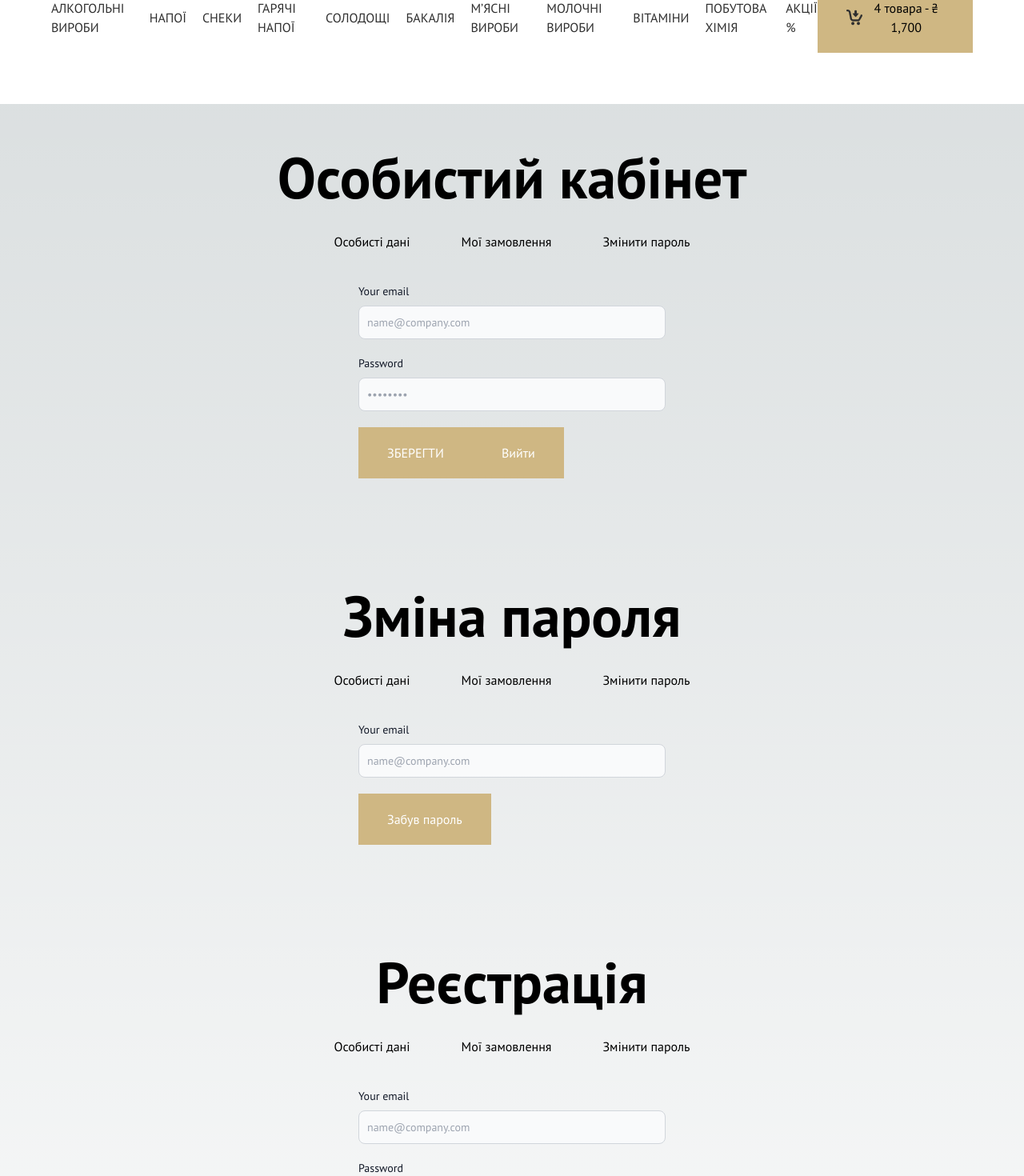
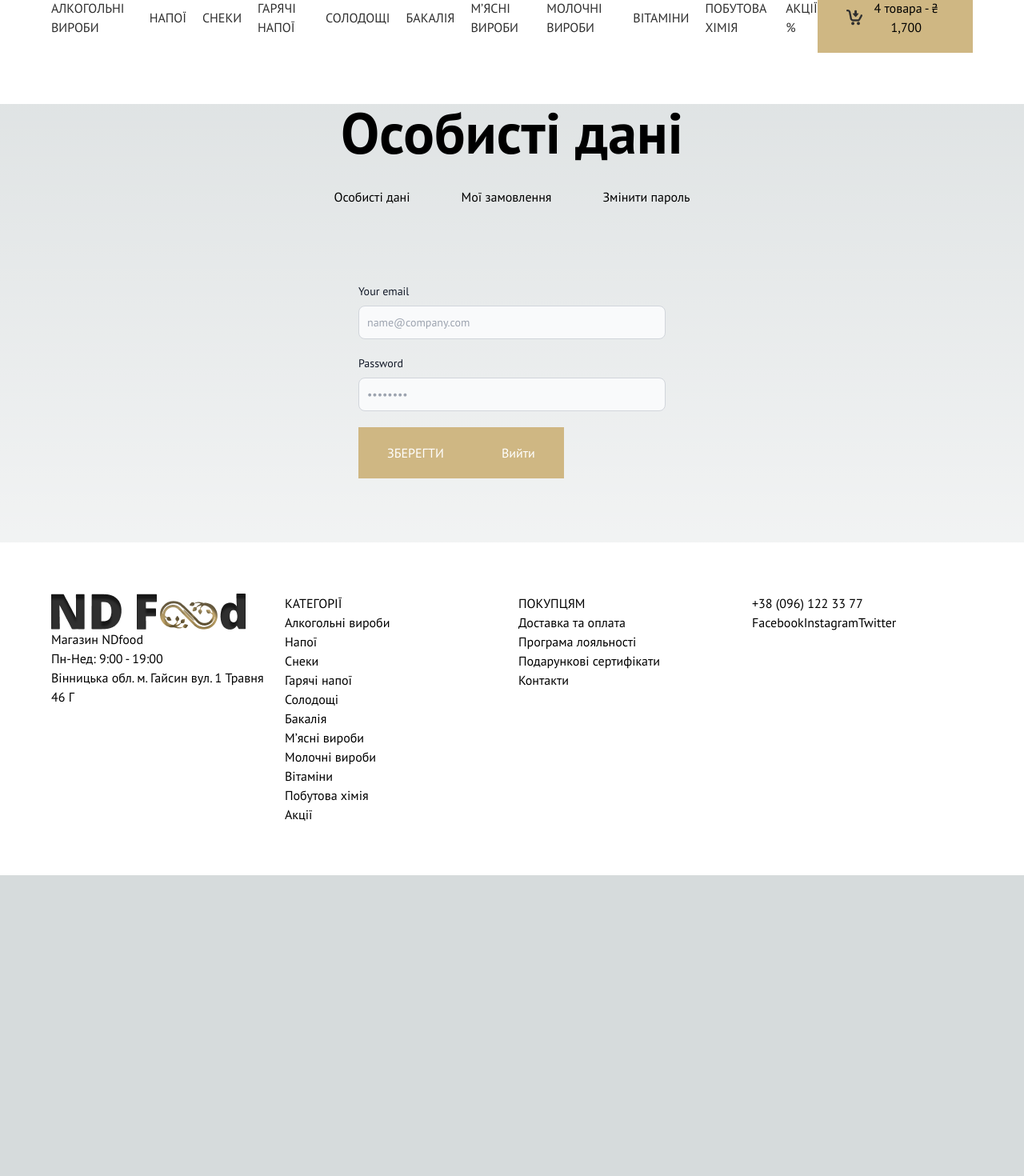
Before and after one commit to milkabaldi/ndfood, a Next.js app: page /profile in a window 1280 px wide. Shown: the part 174-1644 px from the top of the page at 80% size. After the commit the page ends 1268 px from the top, so only its background shows below. Built offline with nearby package versions, Linux system fonts and the light colour scheme.

Commit message:
Profile tabs

```diff
--- a/src/components/LogIn.jsx
+++ b/src/components/LogIn.jsx
@@ -8,14 +8,7 @@ import images from '/src/constants/images'
 export const LogIn = () => {
     return (
     <div className='pt-14 pb-20'>
-        <div>
-            <h1 className='text-primary text-center mb-8 text-7xl font-semibold	'>Особистий кабінет</h1>
-        </div>
-            <ul className='flex gap-x-16 items-center justify-center mb-10'>
-                <li><a href="#">Особисті дані</a></li>
-                <li><a href="#">Мої замовлення</a></li>
-                <li><a href="#">Змінити пароль</a></li>
-            </ul>
+
         <form className='flex flex-col w-96 m-auto p-'>
         <label for="email" class="block mb-2 text-sm font-medium text-gray-900 dark:text-white">Your email</label>
             <input type="email" name="email" id="email" class="mb-5 bg-gray-50 border border-gray-300 text-gray-900 sm:text-sm rounded-lg focus:ring-primary-600 focus:border-primary-600 block w-full p-2.5 dark:bg-gray-700 dark:border-gray-600 dark:placeholder-gray-400 dark:text-white dark:focus:ring-blue-500 dark:focus:border-blue-500" placeholder="name@company.com" required="" />
--- a/src/components/PasswordReset.jsx
+++ b/src/components/PasswordReset.jsx
@@ -8,14 +8,7 @@ import images from '/src/constants/images'
 export default function PasswordReset() {
   return (
     <div className='pt-14 pb-20'>
-     <div>
-            <h1 className='text-primary text-center mb-8 text-7xl font-semibold	'>Зміна пароля</h1>
-        </div>
-            <ul className='flex gap-x-16 items-center justify-center mb-10'>
-                <li><a href="#">Особисті дані</a></li>
-                <li><a href="#">Мої замовлення</a></li>
-                <li><a href="#">Змінити пароль</a></li>
-            </ul>
+
         <form className='flex flex-col w-96 m-auto p-'>
         <label for="email" class="block mb-2 text-sm font-medium text-gray-900 dark:text-white">Your email</label>
             <input type="email" name="email" id="email" class="mb-5 bg-gray-50 border border-gray-300 text-gray-900 sm:text-sm rounded-lg focus:ring-primary-600 focus:border-primary-600 block w-full p-2.5 dark:bg-gray-700 dark:border-gray-600 dark:placeholder-gray-400 dark:text-white dark:focus:ring-blue-500 dark:focus:border-blue-500" placeholder="name@company.com" required="" />
--- a/src/components/SingIn.jsx
+++ b/src/components/SingIn.jsx
@@ -8,14 +8,7 @@ import images from '/src/constants/images'
 export default function SingIn() {
   return (
     <div className='pt-14 pb-20'>
-     <div>
-            <h1 className='text-primary text-center mb-8 text-7xl font-semibold	'>Реєстрація</h1>
-        </div>
-            <ul className='flex gap-x-16 items-center justify-center mb-10'>
-                <li><a href="#">Особисті дані</a></li>
-                <li><a href="#">Мої замовлення</a></li>
-                <li><a href="#">Змінити пароль</a></li>
-            </ul>
+
         <form className='flex flex-col w-96 m-auto p-'>
         <label for="email" class="block mb-2 text-sm font-medium text-gray-900 dark:text-white">Your email</label>
             <input type="email" name="email" id="email" class="mb-5 bg-gray-50 border border-gray-300 text-gray-900 sm:text-sm rounded-lg focus:ring-primary-600 focus:border-primary-600 block w-full p-2.5 dark:bg-gray-700 dark:border-gray-600 dark:placeholder-gray-400 dark:text-white dark:focus:ring-blue-500 dark:focus:border-blue-500" placeholder="name@company.com" required="" />
--- a/src/pages/profile/index.js
+++ b/src/pages/profile/index.js
@@ -1,16 +1,50 @@
-import React from 'react'
+import React, { useState, useEffect }  from 'react'
 import {LogIn}  from '@/components/LogIn'
 import SingIn from '@/components/SingIn'
 import PasswordReset from '@/components/PasswordReset'
 
 const Profile = () => {
+
+
+
+  const [activeTab, setActiveTab] = useState('login');
+
+  const handleTabClick = (tab) => {
+    setActiveTab(tab);
+  };
+
+  const getTabTitle = () => {
+    if (activeTab === 'login') {
+      return 'Особисті дані';
+    } else if (activeTab === 'passwordReset') {
+      return 'Мої замовлення';
+    } else if (activeTab === 'signIn') {
+      return 'Змінити пароль';
+    }
+    return '';
+  };
+
+  useEffect(() => {
+    document.title = getTabTitle();
+  }, [activeTab]);
+
   return (
     <>
-      <LogIn />
-      <PasswordReset />
-      <SingIn />
+    <div>
+            <h1 className='text-primary text-center mb-8 text-7xl font-semibold	'>{getTabTitle()}</h1>
+        </div>
+            <ul className='flex gap-x-16 items-center justify-center mb-10'>
+                <li><button onClick={() => handleTabClick('login')}>Особисті дані</button>
+        </li>
+                <li><button onClick={() => handleTabClick('passwordReset')}>Мої замовлення</button></li>
+                <li><button onClick={() => handleTabClick('signIn')}>Змінити пароль</button></li>
+            </ul>
+      {activeTab === 'login' && <LogIn />}
+      {activeTab === 'passwordReset' && <PasswordReset />}
+      {activeTab === 'signIn' && <SingIn />}
     </>
-  )
-}
+  );
+};
+
 
 export default Profile
```
